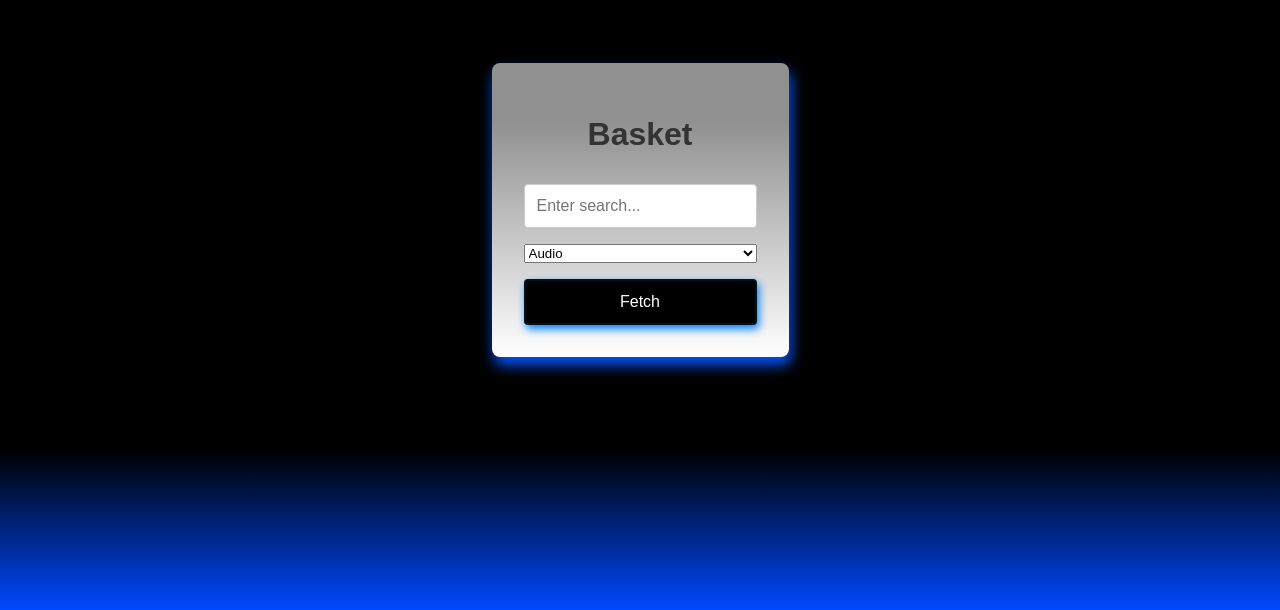
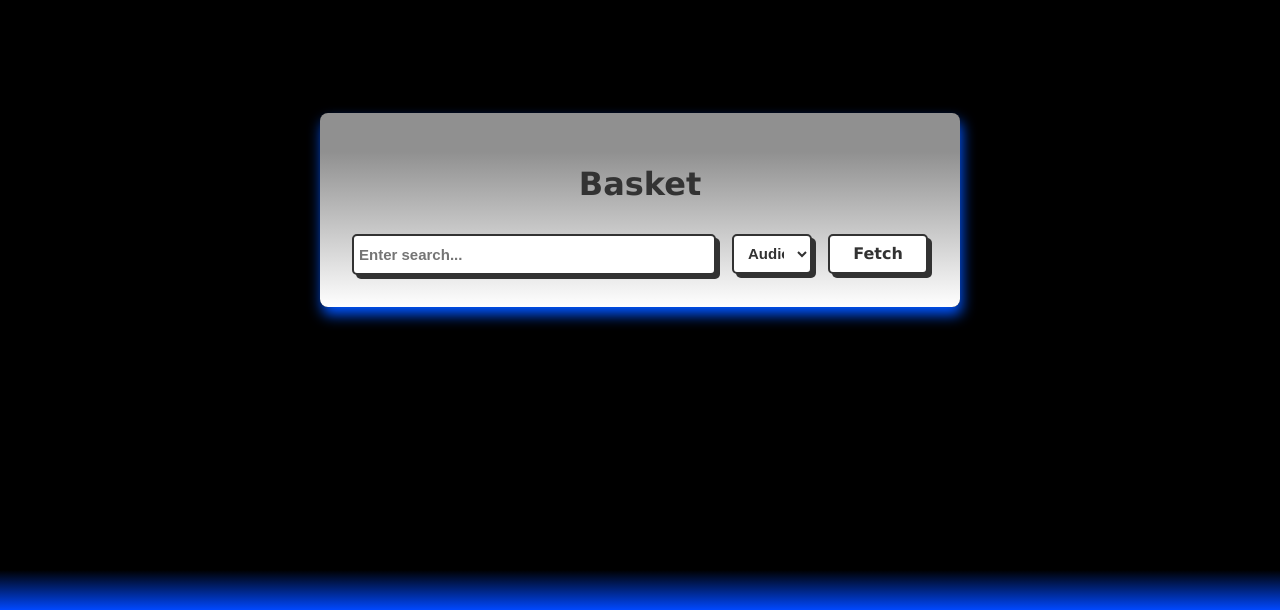
Before and after one commit to hanzel-sc/Rivulet-of-Dissonance, a React (Vite) app in the folder client/: page / in a window 1280 px wide. Shown: the part 190-800 px from the top of the page. Built offline with nearby package versions, Linux system fonts and the light colour scheme.

Commit message:
Commit #3: UI Fixes and Improvements

```diff
--- a/client/src/App.css
+++ b/client/src/App.css
@@ -1,11 +1,11 @@
 body {
-  font-family: Arial, sans-serif;
+  font-family:'Lucida Sans', 'Lucida Sans Regular', 'Lucida Grande', 'Lucida Sans Unicode', Geneva, Verdana, sans-serif;
   color: #333;
   margin: 0;
   padding: 0;
   height: 100vh;
   width: 100%;
-  background: linear-gradient(to bottom, black 80% , rgb(0, 72, 255));
+  background: linear-gradient(to bottom, black 95% , rgb(0, 72, 255));
   display: flex;
   justify-content: center;
   align-items: center;
@@ -19,6 +19,7 @@ body {
   border-radius: 8px;
   box-shadow: 2px 8px 14px rgb(0, 85, 255);
 
+
 }
 
 h1 {
@@ -29,15 +30,46 @@ h1 {
 
 form {
   display: flex;
-  flex-direction: column;
+  flex-direction: row;
   gap: 1rem;
 }
 
 input[type="text"] {
-  padding: 0.75rem;
-  font-size: 1rem;
-  border: 1px solid #ccc;
-  border-radius: 4px;
+  --background: #d3d3d3;
+  --input-focus: #2d8cf0;
+  --font-color: #323232;
+  --font-color-sub: #666;
+  --bg-color: #fff;
+  --main-color: #323232;
+  width: 350px;
+  height: 35px;
+  border-radius: 5px;
+  border: 2px solid var(--main-color);
+  background-color: var(--bg-color);
+  box-shadow: 4px 4px var(--main-color);
+  font-size: 15px;
+  font-weight: 600;
+  color: var(--font-color);
+  padding: 1px 5px;
+  outline: none;
+}
+
+#dropdown {
+  --main-color: #323232;
+  --bg-color: #fff;
+  --font-color: #323232;
+
+  width: 80px;
+  height: 40px;
+  border-radius: 5px;
+  border: 2px solid var(--main-color);
+  background-color: var(--bg-color);
+  box-shadow: 4px 4px var(--main-color);
+  font-size: 15px;
+  font-weight: 600;
+  color: var(--font-color);
+  padding: 5px 10px;
+  cursor: pointer;
 }
 
 label {
@@ -47,20 +79,56 @@ label {
   font-size: 0.95rem;
 }
 
+
 button {
-  background-color: #000000;
-  color: white;
-  padding: 0.75rem;
-  border: 2px solid rgb(0, 17, 32);
-  box-shadow: 2px 4px 8px rgb(0, 128, 255);
-  border-radius: 4px;
-  font-size: 1rem;
+  --background: #d3d3d3;
+  --input-focus: #2d8cf0;
+  --font-color: #323232;
+  --font-color-sub: #666;
+  --bg-color: #fff;
+  --main-color: #323232;
+  display: flex;
+  justify-content: center;
+  align-items: center;
+  gap: 5px;
+  /* margin: 50px auto 0 auto; */
+  padding: auto 15px 15px auto;
+  width: 100px;
+  height: 40px;
+  border-radius: 5px;
+  border: 2px solid var(--main-color);
+  background-color: var(--bg-color);
+  box-shadow: 4px 4px var(--main-color);
+  font-size: 16px;
+  font-weight: 600;
+  color: var(--font-color);
   cursor: pointer;
+  transition: all 250ms;
+  position: relative;
+  overflow: hidden;
+  z-index: 1;
+}
+
+button::before {
+  content: "";
+  position: absolute;
+  top: 0;
+  left: 0;
+  height: 100%;
+  width: 0;
+  background-color: #212121;
+  z-index: -1;
+  -webkit-box-shadow: 4px 8px 19px -3px rgba(0, 0, 0, 0.27);
+  box-shadow: 4px 8px 19px -3px rgba(0, 0, 0, 0.27);
+  transition: all 250ms;
 }
 
 button:hover {
-  background-color: #0056b3;
-  color: white;
+  color: #e8e8e8;
+}
+
+button:hover::before {
+  width: 100%;
 }
 
 audio, iframe {
```
